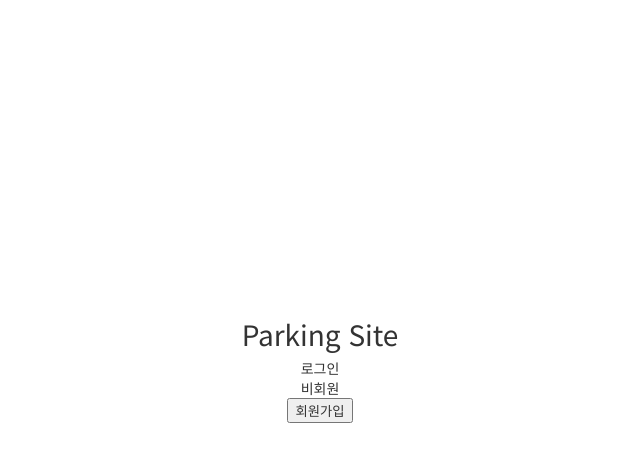
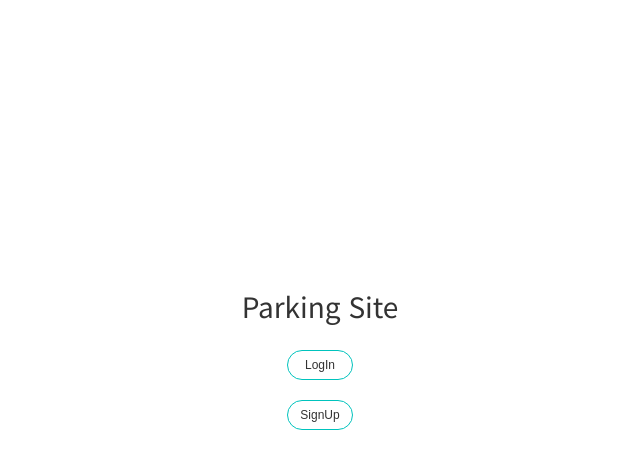
Before and after one commit to KimGwonA/ParkingCar, a Django app: page / in a window 1280 px wide. Shown: the top 469 px of the page, without its empty margins (320-960 px from the left). Run offline with Django 4.2, Linux system fonts and the light colour scheme.

Commit message:
main.html login,logout 둘 중 하나 일때 버튼 다르게 수정

```diff
--- a/templates/main.html
+++ b/templates/main.html
@@ -7,10 +7,21 @@
 <body>
     <div id="index">
 <!--        <h1><a href="/visitor/list/">Parking Site</a></h1>-->
-        <h1>Parking Site</h1>
-        <a href="/membership/login/">로그인</a>
-        <a href="/visitor/list/">비회원</a>
-        <button type="submit"><a href="/membership/signup/">회원가입</a></button>
+        <h1>Parking Site</h1><br>
+        {% if user.is_authenticated %}
+        <button type="button" class="btn btn-primary">
+        <a href="/visitor/list/">Board</a></button>
+        <br>
+        <button type="submit" class="btn btn-primary">
+        <a href="/posts/feeds/">LogOut</a></button><br>
+
+        {% else %}
+        <button type="button" class="btn btn-primary">
+        <a href="/membership/login/">LogIn</a></button>
+        <br>
+        <button type="submit" class="btn btn-primary">
+        <a href="/membership/signup/">SignUp</a></button><br>
+        {% endif %}
     </div>
 </body>
 </html>
```
